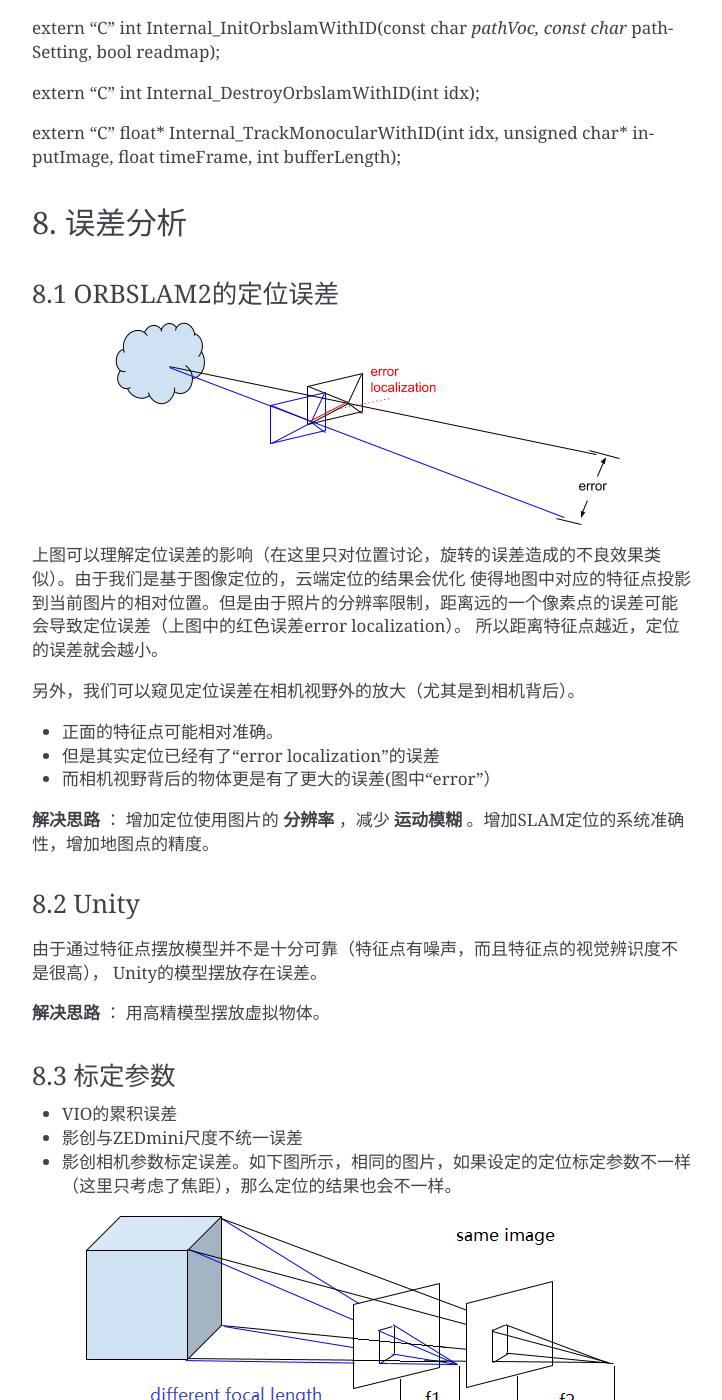
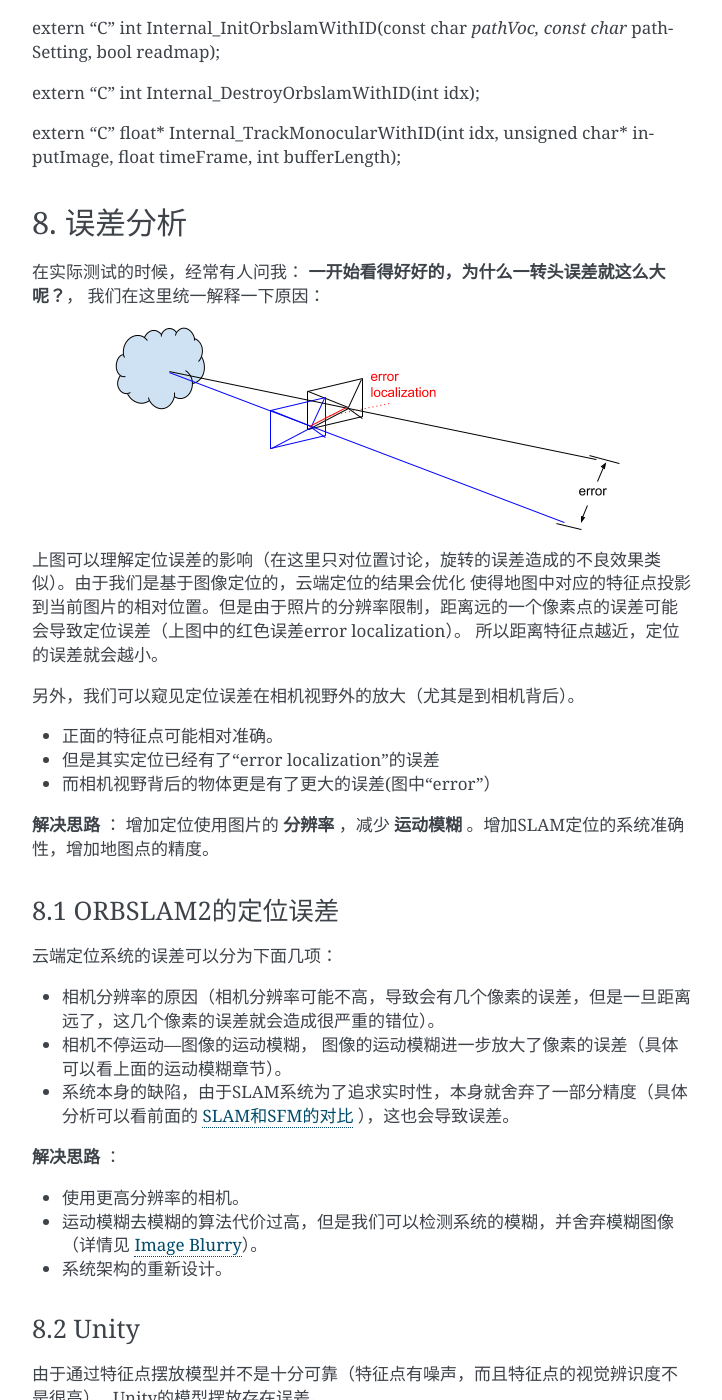
Before and after one commit to gggliuye/VIO, a Sphinx documentation site: the page built from docs/UnitySc/unityShadowCreator.rst, in a window 1280 px wide and 1400 px high, scrolled down 7926 px. Shown: the whole window, without its empty margins (388-1110 px from the left). Built offline with Sphinx 7.4.7, drawn with Linux system fonts in a browser that asks for light colours.

Commit message:
Update unityShadowCreator.rst

```diff
--- a/docs/UnitySc/unityShadowCreator.rst
+++ b/docs/UnitySc/unityShadowCreator.rst
@@ -222,8 +222,8 @@ extern "C" float* Internal_TrackMonocularWithID(int idx, unsigned char* inputIma
 8. 误差分析
 ---------------------
 
-8.1 ORBSLAM2的定位误差
->>>>>>>>>>>>>>>>>>>>>>
+在实际测试的时候，经常有人问我： **一开始看得好好的，为什么一转头误差就这么大呢？**， 我们在这里统一解释一下原因：
+
 
 .. image:: error_localization.png
    :align: center
@@ -239,6 +239,23 @@ extern "C" float* Internal_TrackMonocularWithID(int idx, unsigned char* inputIma
 * 而相机视野背后的物体更是有了更大的误差(图中“error”）
 
 **解决思路**  ： 增加定位使用图片的 **分辨率** ，减少 **运动模糊** 。增加SLAM定位的系统准确性，增加地图点的精度。
+
+8.1 ORBSLAM2的定位误差
+>>>>>>>>>>>>>>>>>>>>>>
+
+云端定位系统的误差可以分为下面几项：
+
+* 相机分辨率的原因（相机分辨率可能不高，导致会有几个像素的误差，但是一旦距离远了，这几个像素的误差就会造成很严重的错位）。
+* 相机不停运动---图像的运动模糊， 图像的运动模糊进一步放大了像素的误差（具体可以看上面的运动模糊章节）。
+* 系统本身的缺陷，由于SLAM系统为了追求实时性，本身就舍弃了一部分精度（具体分析可以看前面的 `SLAM和SFM的对比 <https://vio.readthedocs.io/en/latest/UnitySc/unityShadowCreator.html#sfmslam>`_ ），这也会导致误差。
+
+
+**解决思路** ：
+
+* 使用更高分辨率的相机。
+* 运动模糊去模糊的算法代价过高，但是我们可以检测系统的模糊，并舍弃模糊图像 （详情见 `Image Blurry <https://vio.readthedocs.io/en/latest/Prepare.html#image-blurry>`_）。
+* 系统架构的重新设计。
+
 
 8.2 Unity
 >>>>>>>>>>>>>>>>>>>>>>>>>>>>
```
